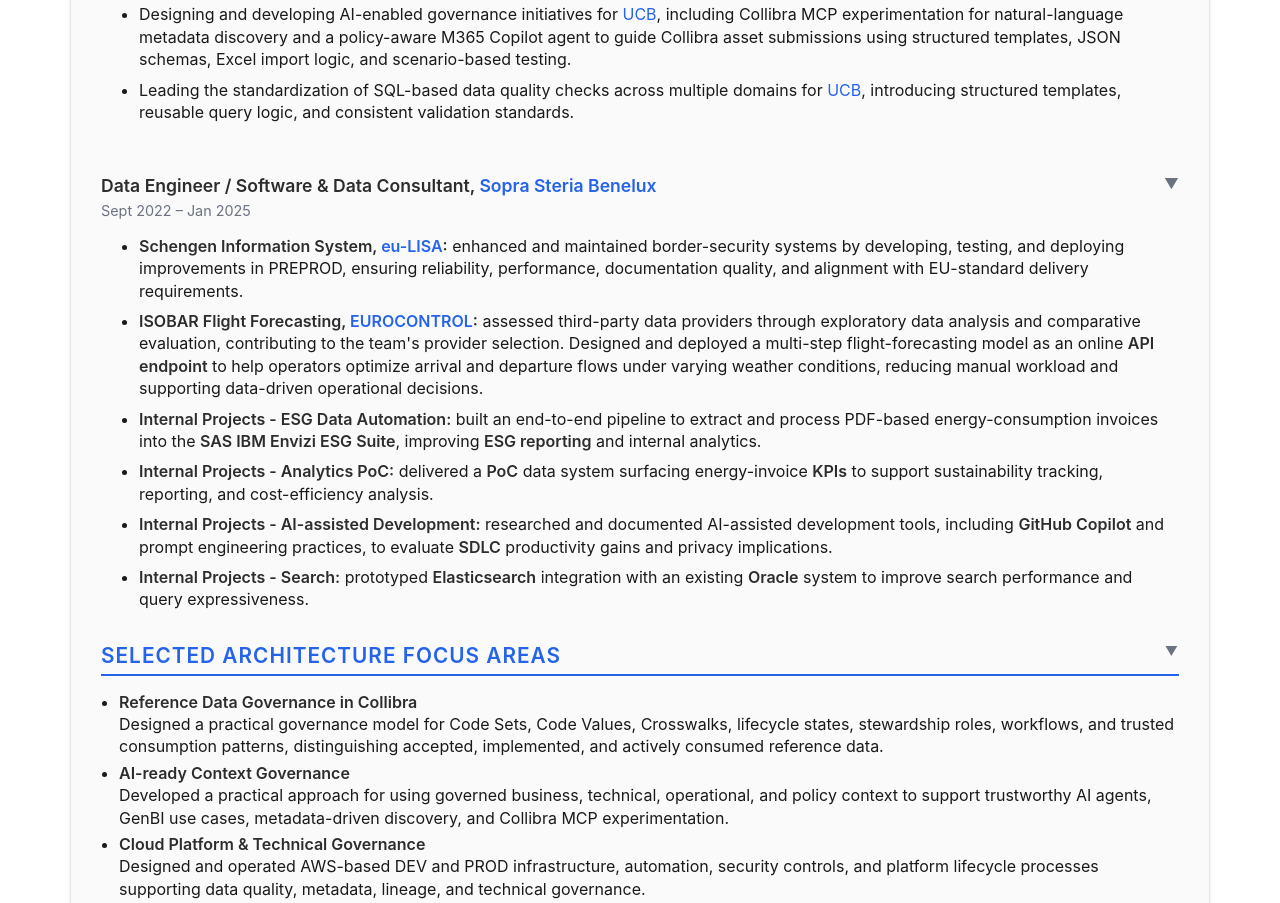
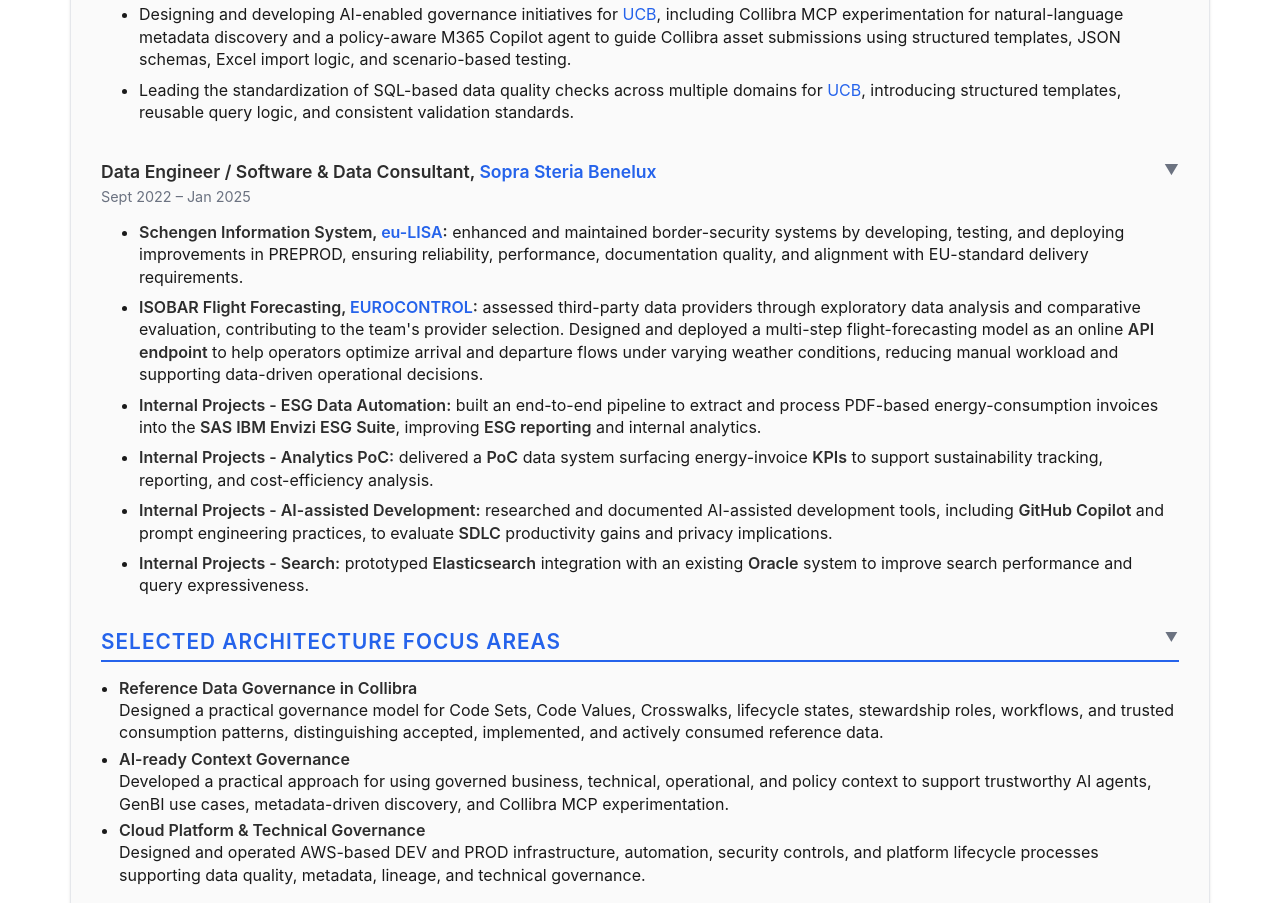
Before and after one commit to arnauudG/arnauudG.github.io, a website: page index.html in a window 1280 px wide. Shown: the part 1184-2087 px from the top of the page. Drawn offline with nearby package versions, Linux system fonts and the light colour scheme.

Commit message:
Reduce CV subsection spacing

```diff
--- a/index.html
+++ b/index.html
@@ -383,8 +383,8 @@
             opacity: 1;
         }
         .company-content + .collapsible-company {
-            margin-top: 32px;
-            padding-top: 12px;
+            margin-top: 24px;
+            padding-top: 6px;
         }
         .collapsible-project {
             cursor: pointer;
```
Also changed, not shown: 1 other file.
